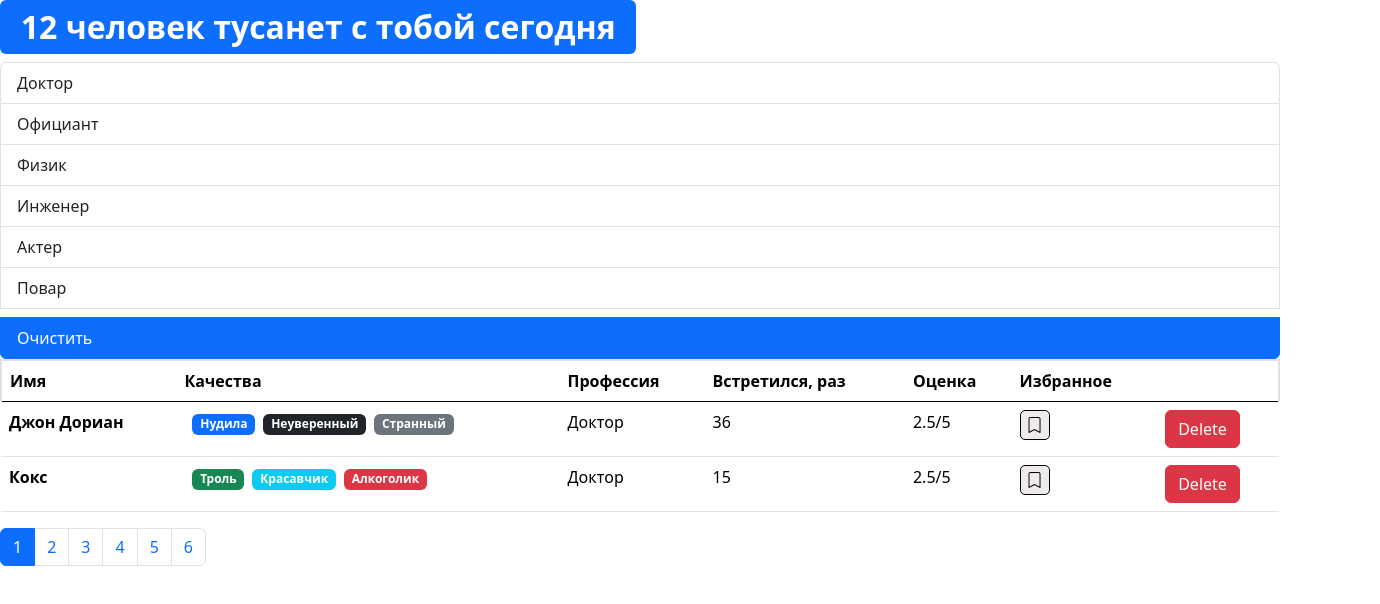
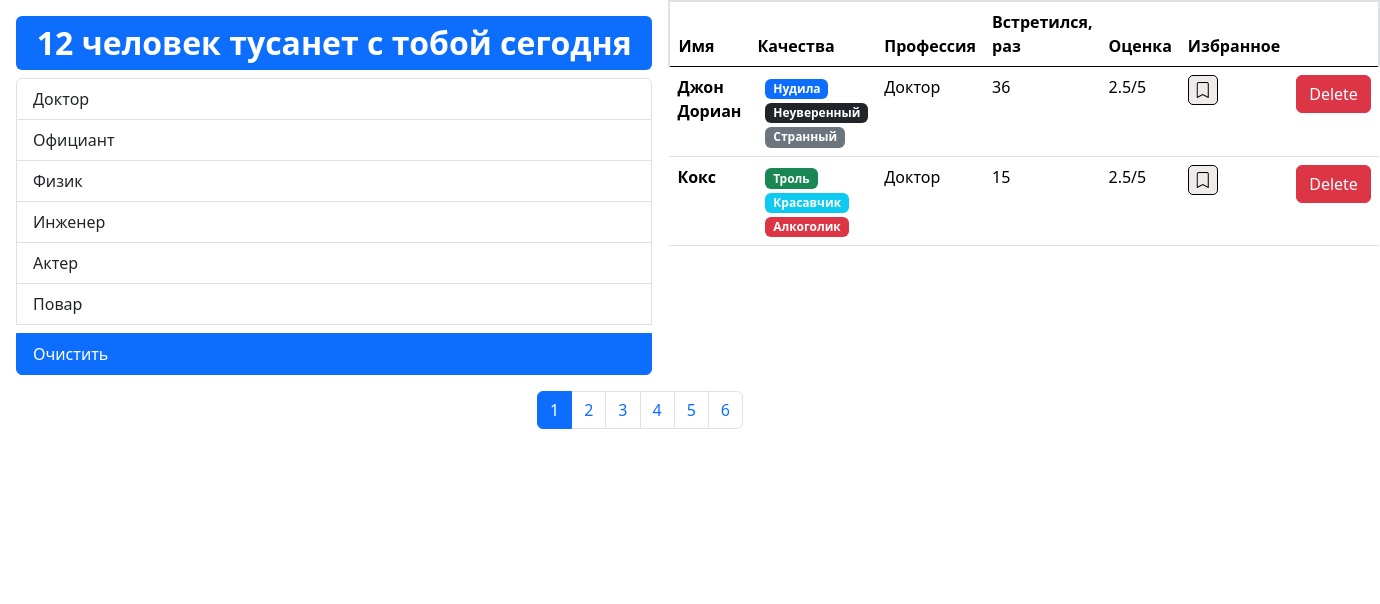
Before and after one commit to butuzz74/-1-function-conponents, a React (Create React App) app: page / in a window 1280 px wide. Shown: the top 604 px of the page, 1380 px wide, since content can reach past the window. Built offline with nearby package versions, Linux system fonts and the light colour scheme.

Commit message:
before home task

```diff
--- a/src/components/App.jsx
+++ b/src/components/App.jsx
@@ -1,6 +1,5 @@
 import React, { useState } from "react";
 import API from "../api";
-import Header from "./Header";
 import Users from "./Users";
 
 const App = () => {
@@ -19,18 +18,11 @@
         );
     };
 
-    return !users.length
-        ? <Header users={users} />
-        : (
-            <>
-                <Header users={users} />
-                <Users
-                    users={users}
-                    handleDelete={handleDelete}
-                    handleChange={handleChange}
-                />
-            </>
-        );
+    return <Users
+        users={users}
+        handleDelete={handleDelete}
+        handleChange={handleChange}
+    />;
 };
 
 export default App;
--- a/src/components/Users.jsx
+++ b/src/components/Users.jsx
@@ -2,6 +2,7 @@
 import User from "./User";
 import Pagination from "./Pagination";
 import GroupList from "./GroupList";
+import Header from "./Header";
 import API from "../api";
 import { paginate } from "../utils/paginate";
 import PropTypes from "prop-types";
@@ -40,6 +41,9 @@
     const count = filteredUsers.length;
     return (
         <>
+            <div className="d-flex">
+                <div className="d-flex flex-column flex-shrink-0 p-3 width=200px">
+                    <Header users={filteredUsers} />
                     {items && (
                         <GroupList
                             items={items}
@@ -48,6 +52,8 @@
                             onClearSelected={handleClearSelected}
                         />
                     )}
+                </div>
+                <div className="d-flex flex-column">
                     <table className="table">
                         <thead className="border-bottom-0 border-2">
                             <tr>
@@ -73,12 +79,16 @@
                                 : null}
                         </tbody>
                     </table>
+                </div>
+            </div>
+            <div className="d-flex justify-content-center">
                 <Pagination
                     itemsCount={count}
                     pageSize={pageSize}
                     activePage={activePage}
                     handleActivePage={handleActivePage}
                 />
+            </div>
         </>
     );
 };
```
Lines whose indentation alone changed are shown as unchanged.
